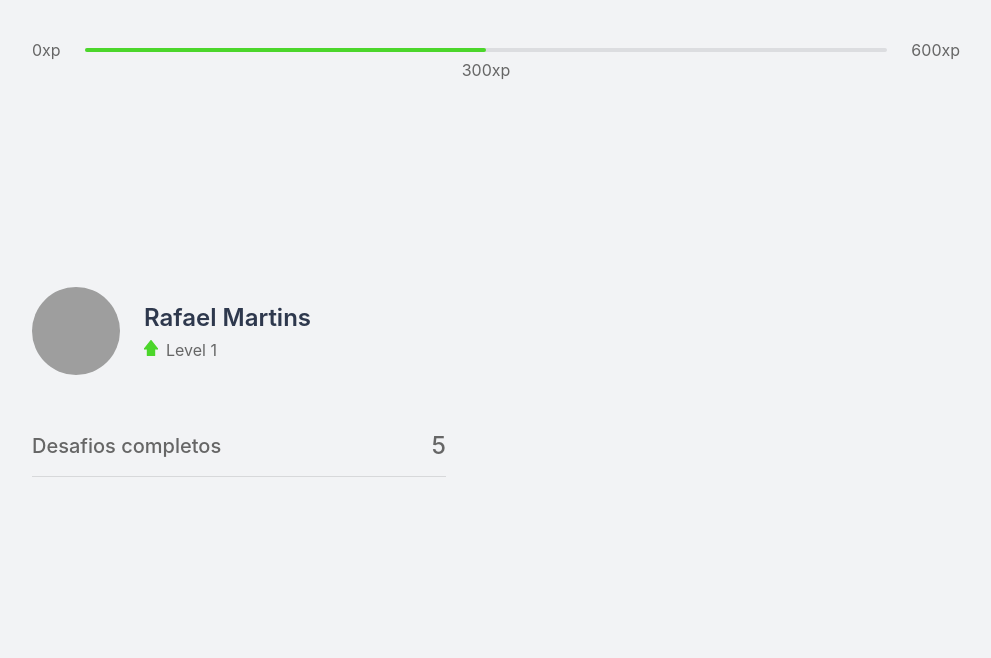
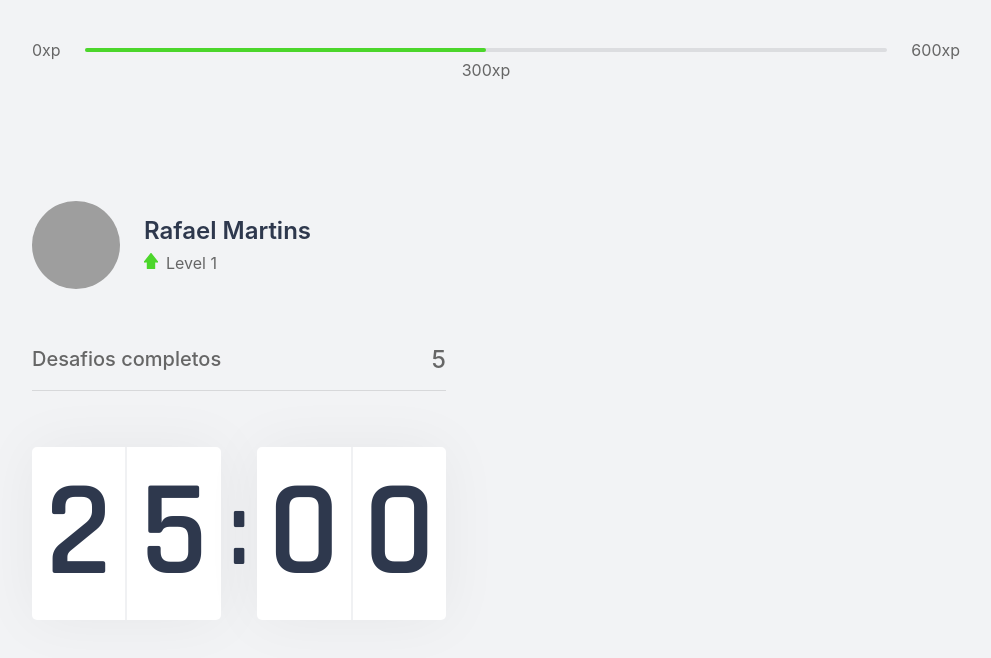
Before and after one commit to rafaelmartins92/moveit, a Next.js app: page / in a window 1280 px wide. Shown: the top 658 px of the page, without its empty margins (144-1135 px from the left). Built offline with nearby package versions, Linux system fonts and the light colour scheme; grey boxes are pictures that could not be loaded.

Commit message:
feat: create CountDown componenent

```diff
--- /dev/null
+++ b/src/components/Countdown.tsx
@@ -0,0 +1,17 @@
+import styles from "../styles/components/CountDown.module.css";
+
+export function CountDown() {
+  return (
+    <div className={styles.countdownContainer}>
+      <div>
+        <span>2</span>
+        <span>5</span>
+      </div>
+      <span>:</span>
+      <div>
+        <span>0</span>
+        <span>0</span>
+      </div>
+    </div>
+  );
+}
--- a/src/pages/index.tsx
+++ b/src/pages/index.tsx
@@ -1,5 +1,5 @@
-import Head from "next/head";
 import { CompletedChallenges } from "../components/CompletedChallenges";
+import { CountDown } from "../components/Countdown";
 import { ExperienceBar } from "../components/ExperienceBar";
 import { Profile } from "../components/Profile";
 
@@ -14,6 +14,7 @@
         <div>
           <Profile />
           <CompletedChallenges />
+          <CountDown />
         </div>
         <div></div>
       </section>
--- /dev/null
+++ b/src/styles/components/CountDown.module.css
@@ -0,0 +1,38 @@
+.countdownContainer {
+  display: flex;
+  align-items: center;
+  font-family: Rajdhani;
+  font-weight: 600;
+  color: var(--title);
+}
+
+.countdownContainer > div {
+  flex: 1;
+
+  display: flex;
+  align-items: center;
+  justify-content: space-evenly;
+
+  background: var(--white);
+  box-shadow: 0 0 60px rgba(0, 0, 0, 0.05);
+  border-radius: 5px;
+  font-size: 8.5rem;
+  text-align: center;
+}
+
+.countdownContainer > div span {
+  flex: 1;
+}
+
+.countdownContainer > div span:first-child {
+  border-right: 1px solid #f0f1f3;
+}
+
+.countdownContainer > div span:last-child {
+  border-left: 1px solid #f0f1f3;
+}
+
+.countdownContainer > span {
+  font-size: 6.5rem;
+  margin: 0 0.5rem;
+}
```
